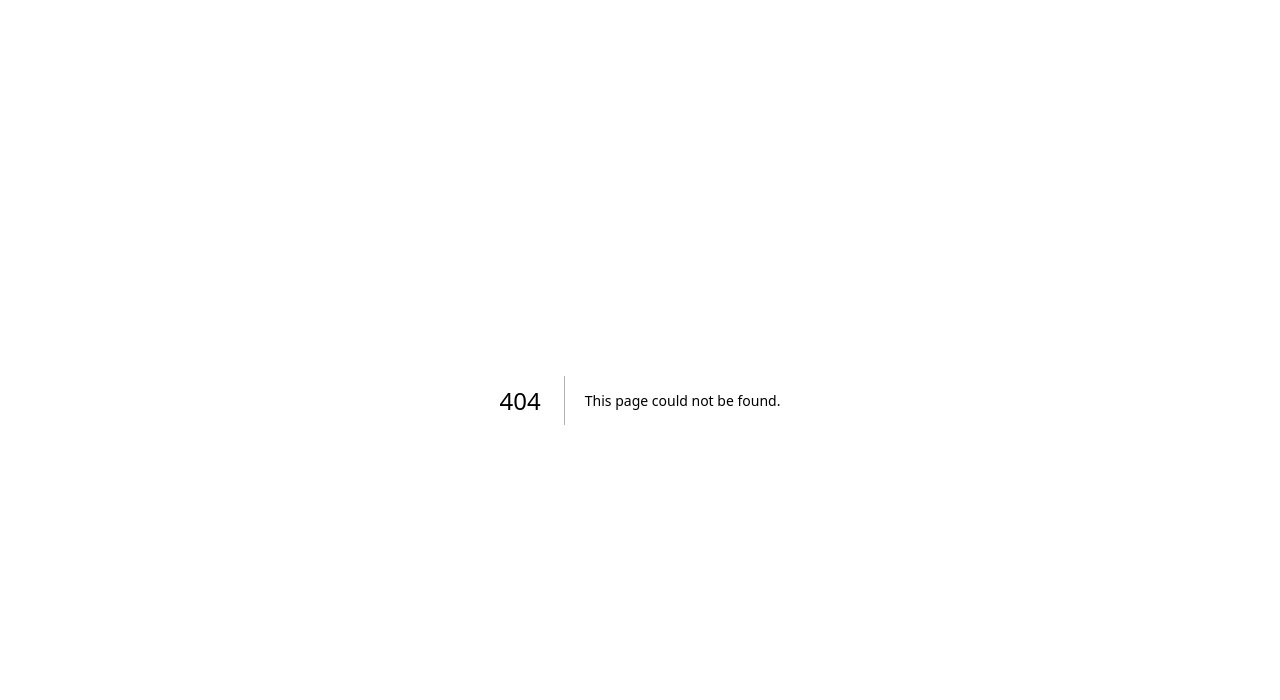
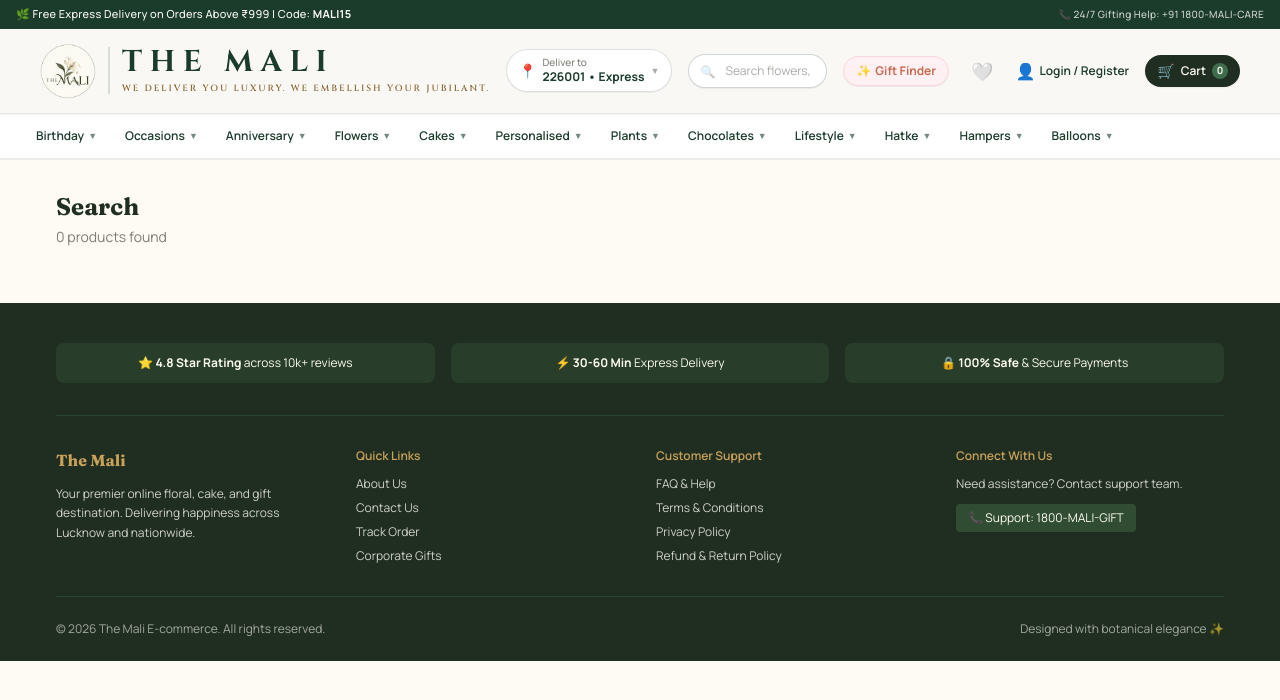
Before and after one commit to Prachikapoor19/The-Mali-E-commerce-, a Next.js app in the folder Phase-1/: page /search in a window 1280 px wide. Before the commit this address had no page. Shown: the top 700 px of the page. Built offline with nearby package versions, Linux system fonts and the light colour scheme; a web font is replaced by a local one.

Commit message:
Add product search feature and fix mega menu dropdown positioning

```diff
--- /dev/null
+++ b/Phase-1/app/search/page.tsx
@@ -0,0 +1,73 @@
+'use client';
+
+import { Suspense } from 'react';
+import { useSearchParams } from 'next/navigation';
+import { useCart } from '@/components/CartContext';
+import Header from '@/components/Header';
+import CategoryNav from '@/components/CategoryNav';
+import Footer from '@/components/Footer';
+import { SEARCH_CATALOG } from '@/components/searchCatalog';
+
+function SearchResults() {
+  const params = useSearchParams();
+  const query = (params.get('q') || '').toLowerCase().trim();
+  const { addToCart } = useCart();
+
+  const results = query
+    ? SEARCH_CATALOG.filter(
+        (item) =>
+          item.name.toLowerCase().includes(query) ||
+          item.category.toLowerCase().includes(query)
+      )
+    : [];
+
+  return (
+    <section className="w-full px-4 sm:px-6 lg:px-10 xl:px-14 py-8">
+      <h1 className="font-display text-2xl font-bold text-botanical mb-1">
+        {query ? `Results for "${query}"` : 'Search'}
+      </h1>
+      <p className="text-sm text-charcoal/60 mb-6">
+        {results.length} product{results.length !== 1 ? 's' : ''} found
+      </p>
+
+      {results.length === 0 && query && (
+        <p className="text-charcoal/60 text-sm">
+          No products matched. Try searching &quot;roses&quot;, &quot;cake&quot;, or &quot;hamper&quot;.
+        </p>
+      )}
+
+      <div className="grid grid-cols-2 sm:grid-cols-3 md:grid-cols-5 gap-4">
+        {results.map((item) => (
+          <div key={item.id} className="bg-white rounded-2xl border border-rose-light/20 overflow-hidden shadow-xs">
+            <div className="aspect-square bg-[#F8F8F8] p-2">
+              <img src={item.image} alt={item.name} className="w-full h-full object-cover rounded-xl" />
+            </div>
+            <div className="p-3">
+              <h3 className="text-xs font-semibold text-botanical line-clamp-2">{item.name}</h3>
+              <p className="text-sm font-bold text-botanical mt-1">₹{item.price}</p>
+              <button
+                onClick={() => addToCart({ id: item.id, name: item.name, price: item.price, image: item.image })}
+                className="w-full mt-2 text-[11px] font-semibold py-1.5 rounded-lg bg-rose text-ivory hover:bg-rose-dark transition-colors"
+              >
+                Add to Cart
+              </button>
+            </div>
+          </div>
+        ))}
+      </div>
+    </section>
+  );
+}
+
+export default function SearchPage() {
+  return (
+    <main>
+      <Header />
+      <CategoryNav />
+      <Suspense fallback={<div className="p-8 text-center text-sm text-charcoal/50">Loading...</div>}>
+        <SearchResults />
+      </Suspense>
+      <Footer />
+    </main>
+  );
+}
--- a/Phase-1/components/CategoryNav.tsx
+++ b/Phase-1/components/CategoryNav.tsx
@@ -410,7 +410,7 @@ export default function CategoryNav() {
           {NAV_ITEMS.map((item) => (
             <div
               key={item.id}
-              className="relative shrink-0"
+              className="shrink-0"
               onMouseEnter={() => setActiveMenu(item.id)}
               onMouseLeave={() => setActiveMenu(null)}
             >
@@ -426,7 +426,7 @@ export default function CategoryNav() {
 
               {/* DYNAMIC FLYOUT MEGA MENU */}
               {activeMenu === item.id && (
-                <div className="fixed left-0 right-0 top-[112px] w-full bg-white/98 backdrop-blur-md shadow-2xl border-b border-[#1B3B2B]/10 py-6 px-4 sm:px-8 lg:px-16 z-50 text-gray-700 font-sans transition-all max-h-[80vh] overflow-y-auto">
+                                <div className="absolute left-0 right-0 top-full w-full bg-white/98 backdrop-blur-md shadow-2xl border-b border-[#1B3B2B]/10 py-6 px-4 sm:px-8 lg:px-16 z-50 text-gray-700 font-sans transition-all max-h-[80vh] overflow-y-auto">
                   <div className="max-w-7xl mx-auto grid grid-cols-2 sm:grid-cols-3 md:grid-cols-5 lg:grid-cols-6 gap-6 text-[11px]">
                     {Object.entries(item.data).map(([key, list]) => {
                       const title = key
--- a/Phase-1/components/Header.tsx
+++ b/Phase-1/components/Header.tsx
@@ -142,6 +142,7 @@
 
 import React, { useState } from "react";
 import { useCart } from "./CartContext";
+import { useRouter } from "next/navigation";
 
 export default function Header() {
   const [isPincodeModalOpen, setIsPincodeModalOpen] = useState(false);
@@ -149,6 +150,8 @@ export default function Header() {
   const [isAuthModalOpen, setIsAuthModalOpen] = useState(false);
   const [pincode, setPincode] = useState("226001");
   const { itemCount, openCart } = useCart();
+    const router = useRouter();
+    const [searchQuery, setSearchQuery] = useState("");
   const [selectedSlot, setSelectedSlot] = useState("Express 60-Minute");
   const [pincodeInput, setPincodeInput] = useState("226001");
 
@@ -209,15 +212,31 @@ export default function Header() {
             <span className="text-[9px] text-charcoal/40">▼</span>
           </button>
 
-          {/* Search Bar */}
+
+                    {/* Search Bar */}
           <div className="hidden md:flex flex-1 max-w-md relative">
             <input
               type="text"
+              value={searchQuery}
+              onChange={(e) => setSearchQuery(e.target.value)}
+              onKeyDown={(e) => {
+                if (e.key === "Enter" && searchQuery.trim()) {
+                  router.push(`/search?q=${encodeURIComponent(searchQuery.trim())}`);
+                }
+              }}
               placeholder="Search flowers, cakes, plants, personalized gifts..."
               className="w-full py-2 pl-9 pr-4 text-xs rounded-full bg-white border border-[#1B3B2B]/20 focus:outline-none focus:border-[#1B3B2B] text-charcoal placeholder:text-charcoal/40 shadow-2xs"
             />
-            <span className="absolute left-3 top-2.5 text-xs text-charcoal/40">🔍</span>
+            <button
+              onClick={() => searchQuery.trim() && router.push(`/search?q=${encodeURIComponent(searchQuery.trim())}`)}
+              className="absolute left-3 top-2.5 text-xs text-charcoal/40"
+              aria-label="Search"
+            >
+              🔍
+            </button>
           </div>
+
+
 
           {/* Actions */}
           <div className="flex items-center gap-2 sm:gap-4 text-[#1B3B2B] shrink-0">
--- /dev/null
+++ b/Phase-1/components/searchCatalog.ts
@@ -0,0 +1,28 @@
+export interface CatalogItem {
+  id: string;
+  name: string;
+  category: string;
+  price: number;
+  image: string;
+}
+
+export const SEARCH_CATALOG: CatalogItem[] = [
+  { id: "f1", name: "The Classic Red Rose Delight", category: "Flowers", price: 549, image: "https://images.unsplash.com/photo-1518709268805-4e9042af9f23?w=400&q=80" },
+  { id: "f2", name: "Hot Girl Bouquet", category: "Flowers", price: 899, image: "https://images.pexels.com/photos/1408221/pexels-photo-1408221.jpeg?auto=compress&cs=tinysrgb&w=400" },
+  { id: "f3", name: "Blue Horizon Blooms", category: "Flowers", price: 2199, image: "https://images.pexels.com/photos/931177/pexels-photo-931177.jpeg?auto=compress&cs=tinysrgb&w=400" },
+  { id: "f4", name: "For My Better Half", category: "Flowers", price: 499, image: "https://images.pexels.com/photos/1083822/pexels-photo-1083822.jpeg?auto=compress&cs=tinysrgb&w=400" },
+  { id: "f5", name: "Sunlit Charm Sunflower", category: "Flowers", price: 2399, image: "https://images.pexels.com/photos/1366630/pexels-photo-1366630.jpeg?auto=compress&cs=tinysrgb&w=400" },
+  { id: "c1", name: "Truffle Chocolate Cake", category: "Cakes", price: 599, image: "https://images.pexels.com/photos/291528/pexels-photo-291528.jpeg?auto=compress&cs=tinysrgb&w=400" },
+  { id: "c2", name: "Fresh Fruit Delight Cake", category: "Cakes", price: 699, image: "https://images.pexels.com/photos/1055272/pexels-photo-1055272.jpeg?auto=compress&cs=tinysrgb&w=400" },
+  { id: "c3", name: "Red Velvet Heart Cake", category: "Cakes", price: 799, image: "https://images.pexels.com/photos/1407305/pexels-photo-1407305.jpeg?auto=compress&cs=tinysrgb&w=400" },
+  { id: "c4", name: "Butterscotch Crunch Cake", category: "Cakes", price: 549, image: "https://images.pexels.com/photos/1721932/pexels-photo-1721932.jpeg?auto=compress&cs=tinysrgb&w=400" },
+  { id: "c5", name: "Black Forest Classic Cake", category: "Cakes", price: 599, image: "https://images.pexels.com/photos/2144112/pexels-photo-2144112.jpeg?auto=compress&cs=tinysrgb&w=400" },
+  { id: "p1", name: "Custom LED Photo Frame", category: "Personalised", price: 899, image: "https://images.pexels.com/photos/1005058/pexels-photo-1005058.jpeg?auto=compress&cs=tinysrgb&w=400" },
+  { id: "p2", name: "Engraved Wooden Mug", category: "Personalised", price: 499, image: "https://images.pexels.com/photos/1207918/pexels-photo-1207918.jpeg?auto=compress&cs=tinysrgb&w=400" },
+  { id: "p3", name: "Personalised Cushion", category: "Personalised", price: 399, image: "https://images.pexels.com/photos/1248583/pexels-photo-1248583.jpeg?auto=compress&cs=tinysrgb&w=400" },
+  { id: "h1", name: "Luxury Gourmet Box", category: "Hampers", price: 2499, image: "https://images.pexels.com/photos/264771/pexels-photo-264771.jpeg?auto=compress&cs=tinysrgb&w=400" },
+  { id: "h2", name: "Spa & Wellness Kit", category: "Hampers", price: 1899, image: "https://images.pexels.com/photos/6621472/pexels-photo-6621472.jpeg?auto=compress&cs=tinysrgb&w=400" },
+  { id: "ch1", name: "Ferrero Rocher Tower", category: "Chocolates", price: 1199, image: "https://images.pexels.com/photos/918327/pexels-photo-918327.jpeg?auto=compress&cs=tinysrgb&w=400" },
+  { id: "ch2", name: "Handcrafted Truffles", category: "Chocolates", price: 899, image: "https://images.pexels.com/photos/65882/chocolate-dark-coffee-confiserie-65882.jpeg?auto=compress&cs=tinysrgb&w=400" },
+  { id: "pl1", name: "Money Plant in White Pot", category: "Plants", price: 399, image: "https://images.unsplash.com/photo-1485955900006-10f4d324d411?w=400&h=400&fit=crop" },
+];
```
